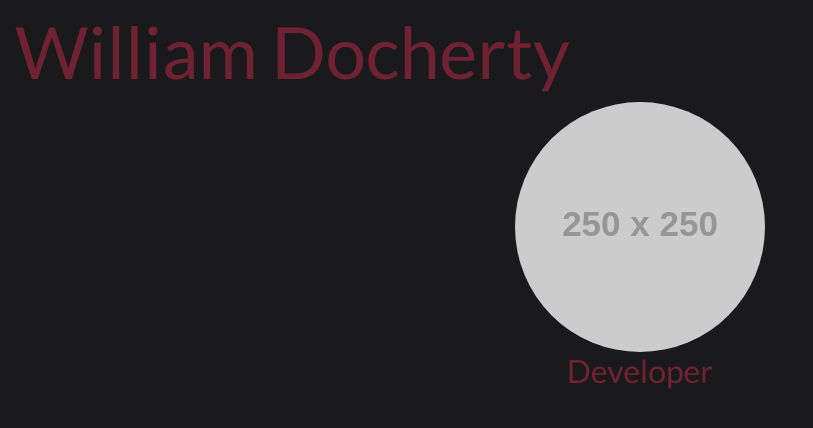
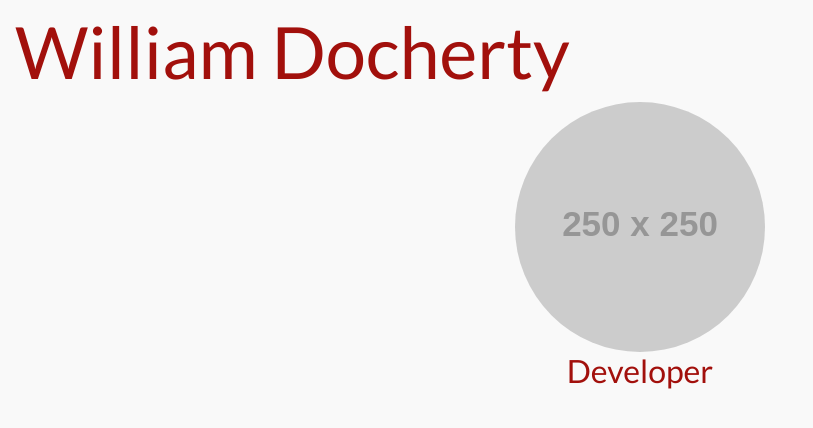
Before and after one commit to will-doc/Portfolio-Website, a plain HTML site: page index.html in a window 1280 px wide. Shown: the top 428 px of the page, without its empty margins (0-813 px from the left). Drawn offline with nearby package versions, Linux system fonts and the light colour scheme; placeholder pictures from the web are drawn by us.

Commit message:
Colour Change
I changed the colours to look more professional.

```diff
--- a/stylesheet.css
+++ b/stylesheet.css
@@ -1,11 +1,11 @@
 body {
   height: 4000px;
-  background: linear-gradient(141deg, #1a1a1d 0%, #1a1a1d 51%, #6f2232 75%);
+  background: linear-gradient(141deg, #F9F9F9 0%, #F9F9F9 51%, #6f2232 75%);
   font-family: 'Lato', sans-serif;
 }
 
 .name {
-	color: #6f2232;
+	color: #A2100C;
 	font-size: 72px;
 	text-align: left;
 	font-family: 'Lato', sans-serif;
@@ -19,5 +19,5 @@ body {
 }
 
 h2 {
-	color: #6f2232;
+	color: #A2100C;
 }
```
Also changed, not shown: 1 other file.
